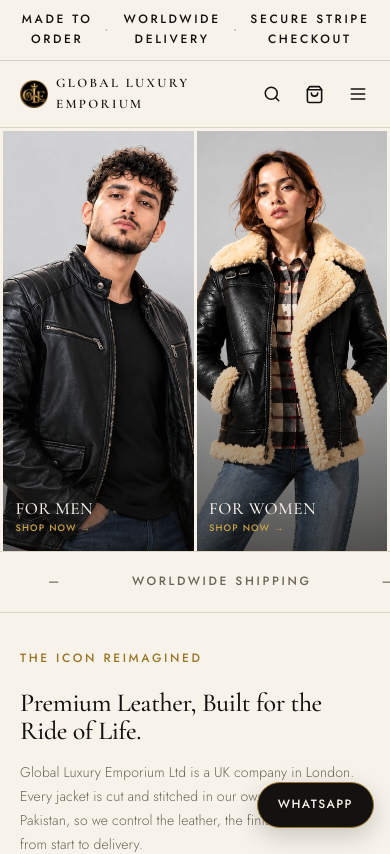
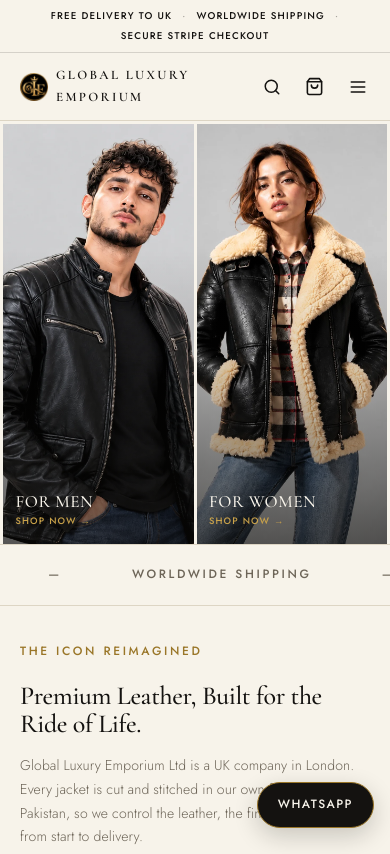
Before and after one commit to yahya-haroon/global-luxury-emporium-website, a React (Vite) app: page / in a window 390 px wide. Shown: the top 854 px of the page. Built offline with nearby package versions, Linux system fonts and the light colour scheme; no server answers; the database is empty.

Commit message:
feat: highlight free delivery to UK in header announcement bar

```diff
--- a/src/components/Header.tsx
+++ b/src/components/Header.tsx
@@ -139,9 +139,9 @@ export const Header: React.FC = () => {
 
       {/* Announcement Bar */}
       <div className="announce sm" role="note">
-        <span>Made to order</span>
+        <span>Free delivery to UK</span>
         <span aria-hidden="true">&middot;</span>
-        <span>Worldwide delivery</span>
+        <span>Worldwide shipping</span>
         <span aria-hidden="true">&middot;</span>
         <span>Secure Stripe checkout</span>
       </div>
--- a/src/index.css
+++ b/src/index.css
@@ -1445,7 +1445,8 @@ small.field-hint {
   display: flex;
   justify-content: center;
   align-items: center;
-  gap: 14px;
+  flex-wrap: wrap;
+  gap: 6px 14px;
   padding: 10px var(--px);
   text-align: center;
   border-bottom: 1px solid color-mix(in srgb, var(--top-text) 15%, transparent);
@@ -2042,7 +2043,10 @@ footer.site-footer .cp {
 
 @media (max-width: 899px) {
   .announce {
-    gap: 10px;
+    gap: 4px 10px;
+    padding: 8px 12px;
+    font-size: clamp(9.5px, 2.5vw, 11px);
+    letter-spacing: .12em;
   }
 
   /* 3. Split FOR MEN / FOR WOMEN hero - Side-by-side on mobile */
```
Also changed, not shown: 1 other file (tests, documents, lock files or other folders).
